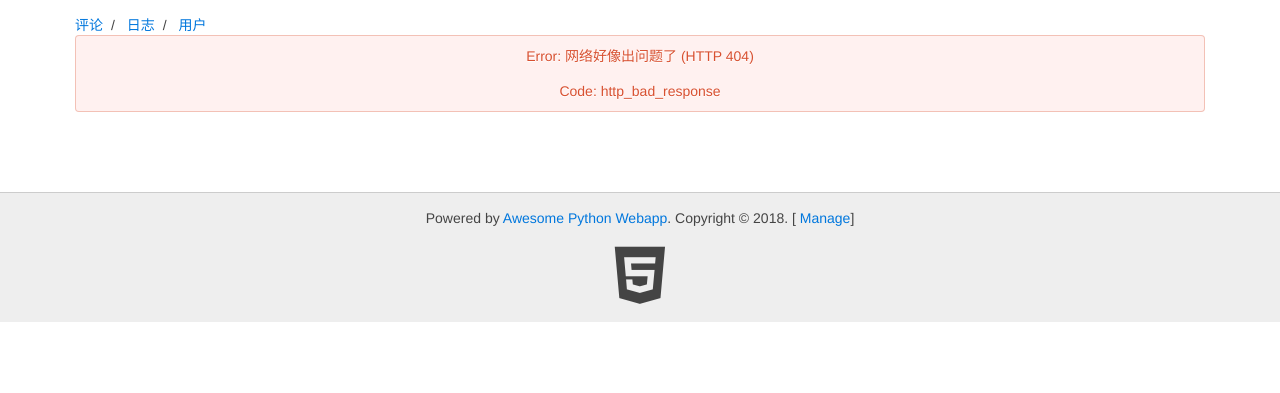
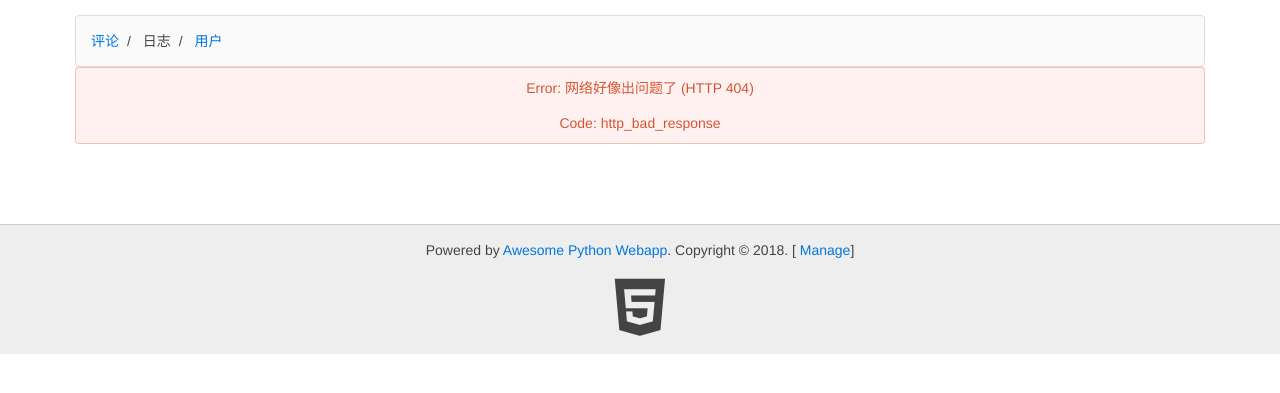
Before and after one commit to HeRedBo/python3-webapp, a Python web app: template www/templates/manage_blog.html in a window 1280 px wide. Shown: the part 42-435 px from the top of the page. Run offline with Jinja, Linux system fonts and the light colour scheme; the template is opened without the code that fills it: most values are stand-ins (such as "Sample title", 1, 10 or a date in 2020).

Commit message:
优化前端显示样式

```diff
--- a/www/templates/manage_blog.html
+++ b/www/templates/manage_blog.html
@@ -47,13 +47,13 @@
 
 {% block content %}
 <div class="uk-width-1-1 uk-margin-bottom">
-    <div class="uk-panel ul-panel-box">
+    <div class="uk-panel uk-panel-box">
         <ul class="uk-breadcrumb">
             <li>
                 <a href="/manage/comments" class="">评论</a>
             </li>
-            <li>
-                <a href="/manage/blogs" class="">日志</a>
+            <li class="uk-active">
+                <span>日志</span>
             </li>
             <li>
                 <a href="/manage/users" class="">用户</a>
--- a/www/templates/manage_comments.html
+++ b/www/templates/manage_comments.html
@@ -40,8 +40,8 @@
 <div class="uk-width-1-1 uk-margin-bottom">
     <div class="uk-panel uk-panel-box">
         <ul class="uk-breadcrumb">
-            <li>
-                <a href="uk-active">评论</a>
+            <li class="uk-active">
+                <span>评论</span>
             </li>
             <li>
                 <a href="/manage/blogs">日志</a>
--- a/www/templates/manage_users.html
+++ b/www/templates/manage_users.html
@@ -32,7 +32,9 @@
         <ul class="uk-breadcrumb">
             <li><a href="/manage/comments" >评论</a></li>
             <li><a href="/manage/blogs" >日志</a></li>
-            <li><a href="uk-active" >用户</a></li>
+            <li class="uk-active">
+                <span>用户</span>
+            </li>
         </ul>
     </div>
 
```
